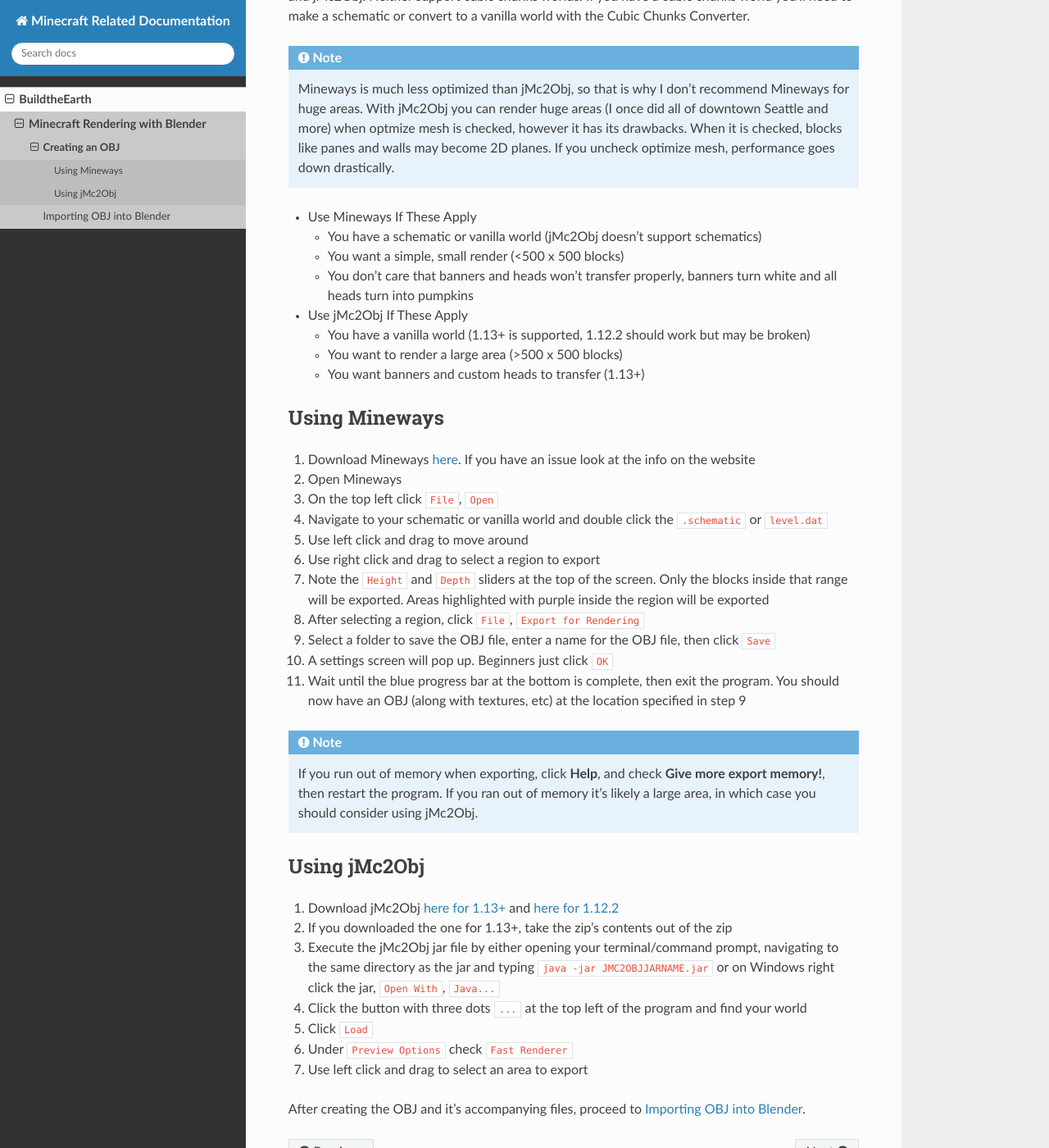
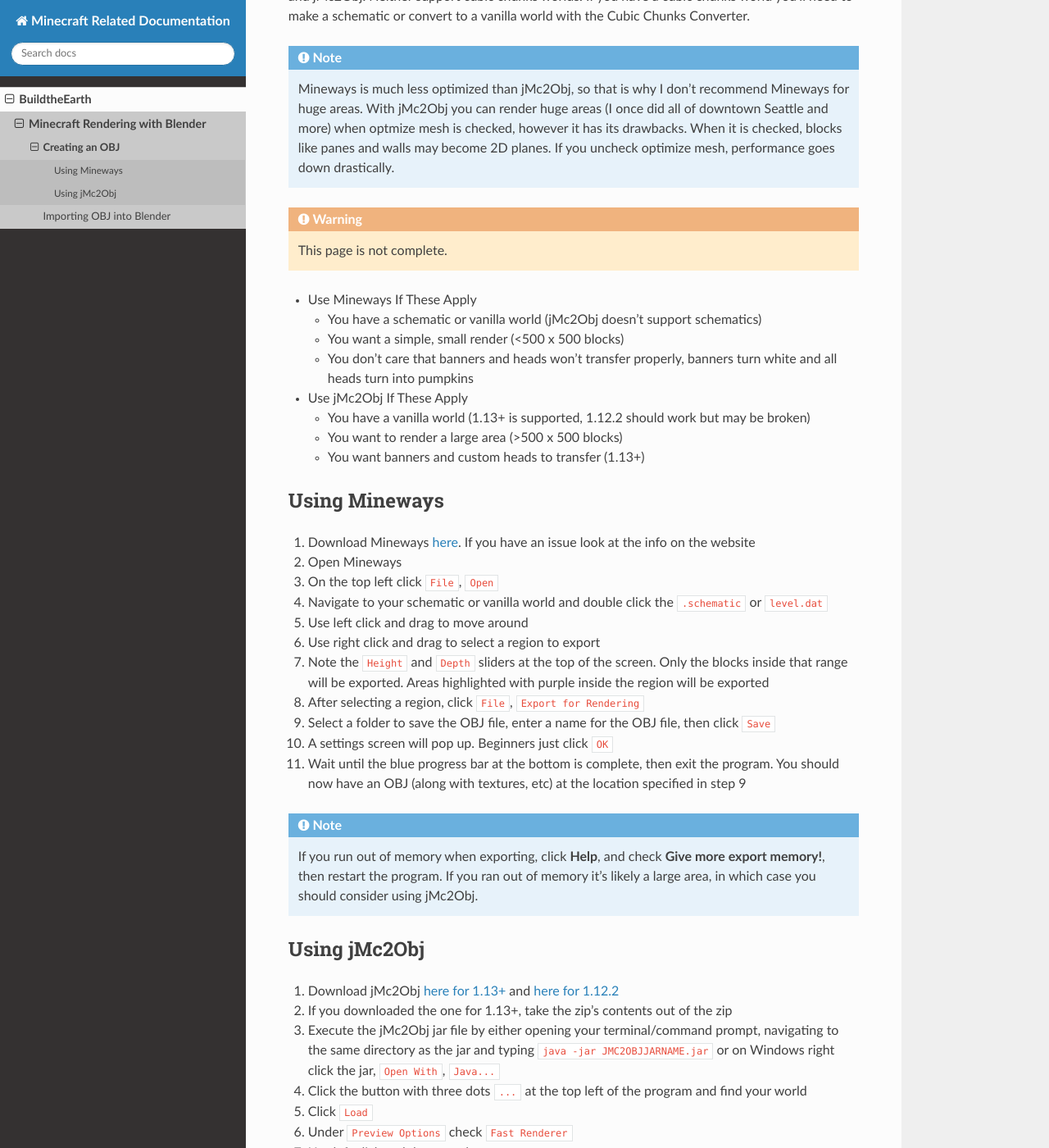
Before and after one commit to yyrichy/documentation, a Sphinx documentation site: the page built from source/buildtheearth/rendering/creating-obj.md, in a window 1280 px wide and 1400 px high, scrolled down 224 px. Shown: the whole window at 82% size. Built offline with Sphinx 7.4.7 and the Read the Docs theme 2.0.0, drawn with Linux system fonts in a browser that asks for light colours.

Commit message:
Add warning

````diff
--- a/source/buildtheearth/rendering/creating-obj.md
+++ b/source/buildtheearth/rendering/creating-obj.md
@@ -12,6 +12,8 @@
 ```eval_rst
 .. note::
    Mineways is much less optimized than jMc2Obj, so that is why I don't recommend Mineways for huge areas. With jMc2Obj you can render huge areas (I once did all of downtown Seattle and more) when optmize mesh is checked, however it has its drawbacks. When it is checked, blocks like panes and walls may become 2D planes. If you uncheck optimize mesh, performance goes down drastically.
+.. warning::
+   This page is not complete.
 ```
 - Use Mineways If These Apply
   * You have a schematic or vanilla world (jMc2Obj doesn't support schematics)
````
Also changed, not shown: other parts of source/buildtheearth/rendering/creating-obj.md (+2 -0 lines).
